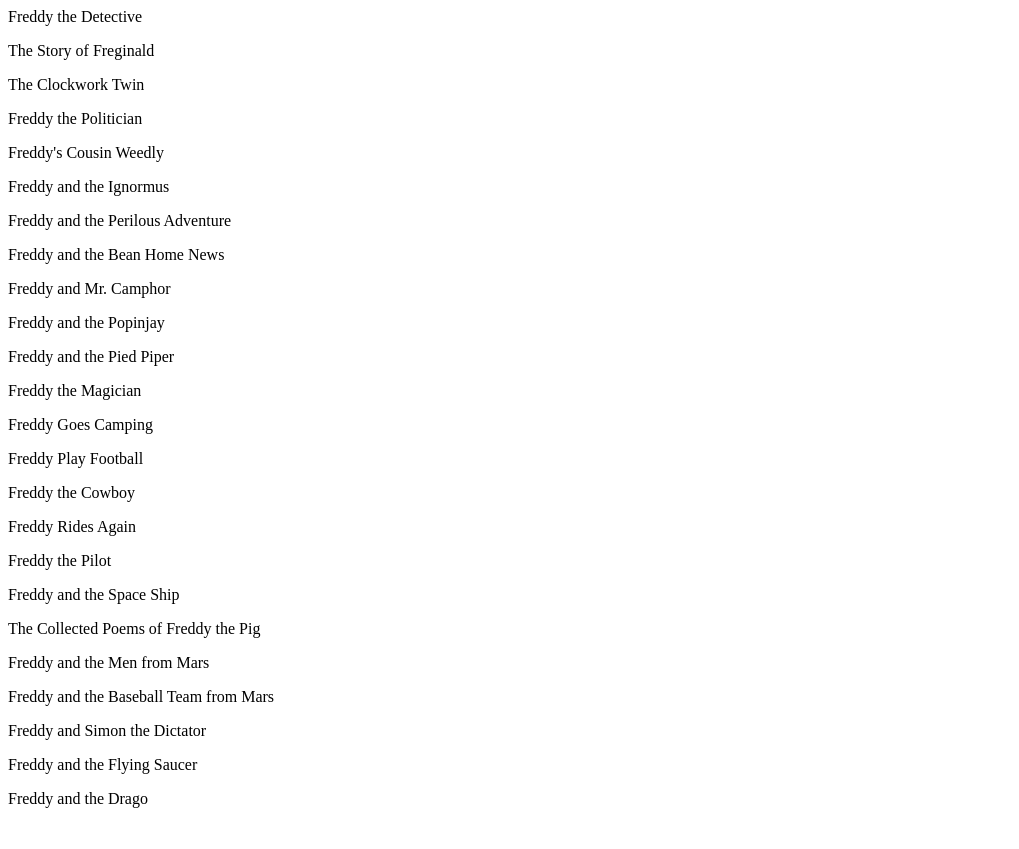
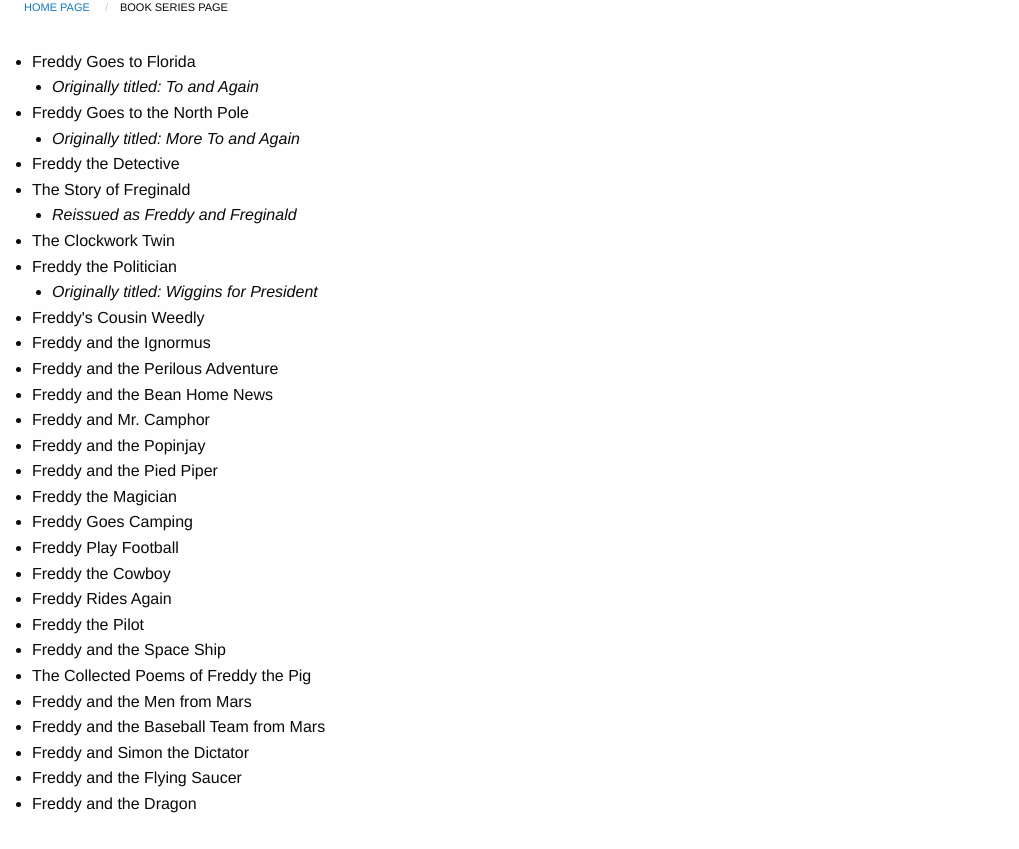
Before and after one commit to monte141/Freddy, a website: page Book Series.html in a window 1280 px wide. Shown: the part 76-925 px from the top of the page, without its empty margins (0-1019 px from the left). Before the commit the page ends 900 px from the top, so only its background shows below. Drawn offline with nearby package versions, Linux system fonts and the light colour scheme.

Commit message:
practicing foundation
Created CSS page and added a Breadcrumb

```diff
--- a/Book Series.html
+++ b/Book Series.html
@@ -1,35 +1,81 @@
 <!DOCTYPE HTML>
 <html>
+
 <head>
-<meta http-equiv="Content-Type" content="text/html; charset=windows-1252">
-<title> Freddy the Pig Series </title>
+    <meta http-equiv="Content-Type" content="text/html; charset=windows-1252">
+    <title> Freddy the Pig Series </title>
+    <!-- Compressed CSS -->
+    <link rel="stylesheet" href="https://cdn.jsdelivr.net/npm/foundation-sites@6.4.3/dist/css/foundation.min.css" integrity="sha256-GSio8qamaXapM8Fq9JYdGNTvk/dgs+cMLgPeevOYEx0= sha384-wAweiGTn38CY2DSwAaEffed6iMeflc0FMiuptanbN4J+ib+342gKGpvYRWubPd/+ sha512-QHEb6jOC8SaGTmYmGU19u2FhIfeG+t/hSacIWPpDzOp5yygnthL3JwnilM7LM1dOAbJv62R+/FICfsrKUqv4Gg=="
+        crossorigin="anonymous">
+
+    <!-- Compressed JavaScript -->
+    <script src="https://cdn.jsdelivr.net/npm/foundation-sites@6.4.3/dist/js/foundation.min.js" integrity="sha256-mRYlCu5EG+ouD07WxLF8v4ZAZYCA6WrmdIXyn1Bv9Vk= sha384-KzKofw4qqetd3kvuQ5AdapWPqV1ZI+CnfyfEwZQgPk8poOLWaabfgJOfmW7uI+AV sha512-0gHfaMkY+Do568TgjJC2iMAV0dQlY4NqbeZ4pr9lVUTXQzKu8qceyd6wg/3Uql9qA2+3X5NHv3IMb05wb387rA=="
+        crossorigin="anonymous"></script>
+    <link rel="stylesheet" href="styles.css">
 </head>
+
 <body>
-<p> Freddy Goes to Florida</p>
-<p>Freddy Goes to the North Pole</p>
-<p>Freddy the Detective</p>
-<p>The Story of Freginald</p>
-<p>The Clockwork Twin</p>
-<p>Freddy the Politician</p>
-<p>Freddy's Cousin Weedly</p>
-<p>Freddy and the Ignormus</p>
-<p>Freddy and the Perilous Adventure</p>
-<p>Freddy and the Bean Home News</p>
-<p>Freddy and Mr. Camphor</p>
-<p>Freddy and the Popinjay</p>
-<p>Freddy and the Pied Piper</p>
-<p>Freddy the Magician</p>
-<p>Freddy Goes Camping</p>
-<p>Freddy Play Football</p>
-<p>Freddy the Cowboy</p>
-<p>Freddy Rides Again</p>
-<p>Freddy the Pilot</p>
-<p>Freddy and the Space Ship</p>
-<p>The Collected Poems of Freddy the Pig</p>
-<p>Freddy and the Men from Mars</p>
-<p>Freddy and the Baseball Team from Mars</p>
-<p>Freddy and Simon the Dictator</p>
-<p>Freddy and the Flying Saucer</p>
-<p>Freddy and the Drago</p>
+    <h1 class="mytext">
+        List of Freddy the Pig Books
+    </h1>
+    <nav aria-label="Navigation" role="navigation">
+        <ul class="breadcrumbs">
+            <li>
+                <a href="Index.html">Home Page</a>
+            </li>
+            <li>
+                Book Series Page
+            </li>
+        </ul>
+    </nav>
+    <ul class="mytext">
+        <li>Freddy Goes to Florida
+            <ul>
+                <li>
+                    <i>Originally titled: To and Again</i>
+                </li>
+            </ul>
+            <li>Freddy Goes to the North Pole</li>
+            <ul>
+                <li>
+                    <i>Originally titled: More To and Again</i>
+                </li>
+            </ul>
+            <li>Freddy the Detective</li>
+            <li>The Story of Freginald</li>
+            <ul>
+                <li>
+                    <i>Reissued as Freddy and Freginald</i>
+                </li>
+            </ul>
+            <li>The Clockwork Twin</li>
+            <li>Freddy the Politician</li>
+            <ul>
+                <li>
+                    <i>Originally titled: Wiggins for President</i>
+                </li>
+            </ul>
+            <li>Freddy's Cousin Weedly</li>
+            <li>Freddy and the Ignormus</li>
+            <li>Freddy and the Perilous Adventure</li>
+            <li>Freddy and the Bean Home News</li>
+            <li>Freddy and Mr. Camphor</li>
+            <li>Freddy and the Popinjay</li>
+            <li>Freddy and the Pied Piper</li>
+            <li>Freddy the Magician</li>
+            <li>Freddy Goes Camping</li>
+            <li>Freddy Play Football</li>
+            <li>Freddy the Cowboy</li>
+            <li>Freddy Rides Again</li>
+            <li>Freddy the Pilot</li>
+            <li>Freddy and the Space Ship</li>
+            <li>The Collected Poems of Freddy the Pig</li>
+            <li>Freddy and the Men from Mars</li>
+            <li>Freddy and the Baseball Team from Mars</li>
+            <li>Freddy and Simon the Dictator</li>
+            <li>Freddy and the Flying Saucer</li>
+            <li>Freddy and the Dragon</li>
+    </ul>
 </body>
+
 </html>
--- /dev/null
+++ b/styles.css
@@ -0,0 +1,11 @@
+h1 {
+  text-align: center;
+  font-weight: bold;
+  color: #0c0269;
+}
+ul.mytext {
+  margin: 2rem;
+}
+nav {
+  margin-left: 1.5rem;
+}
```
